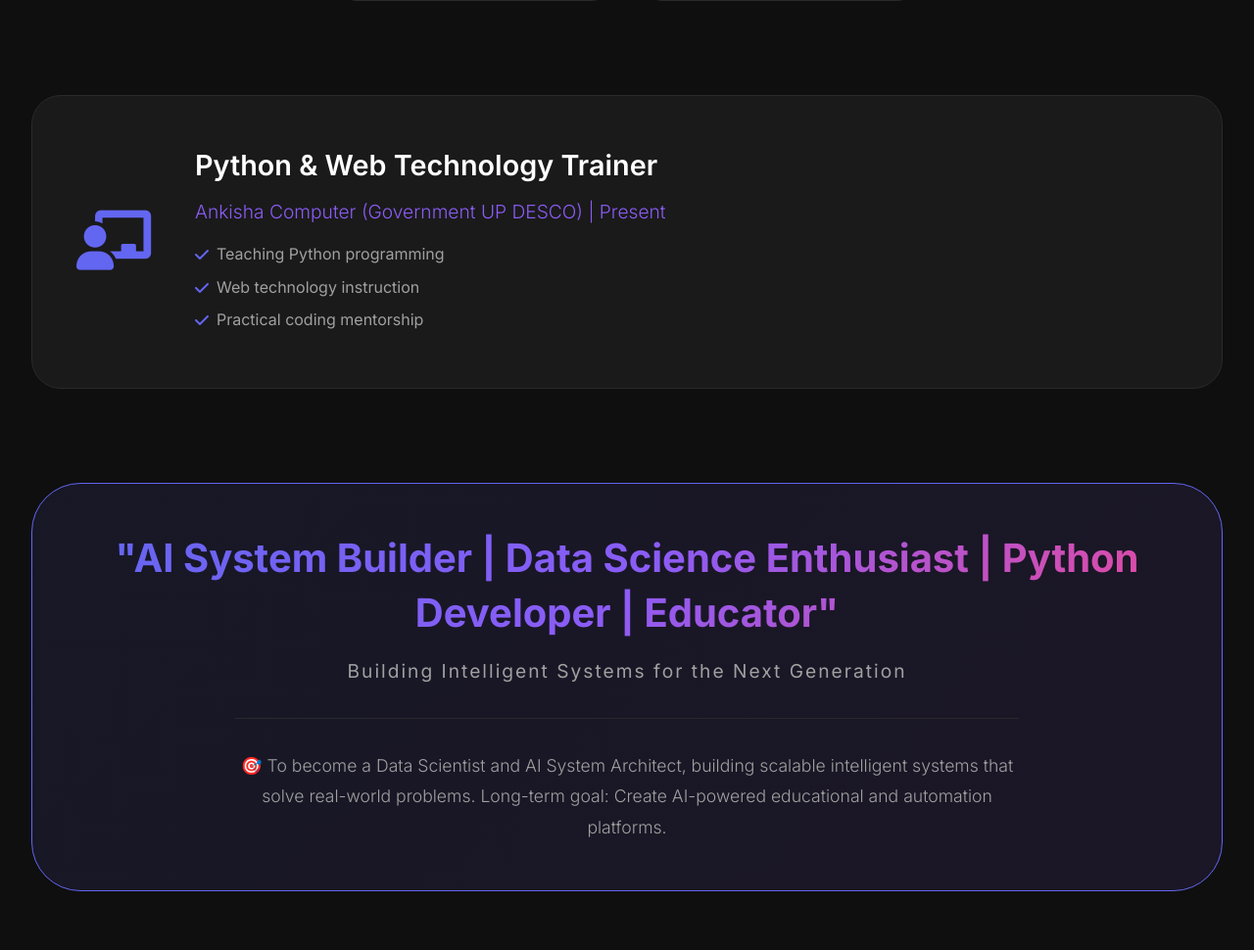
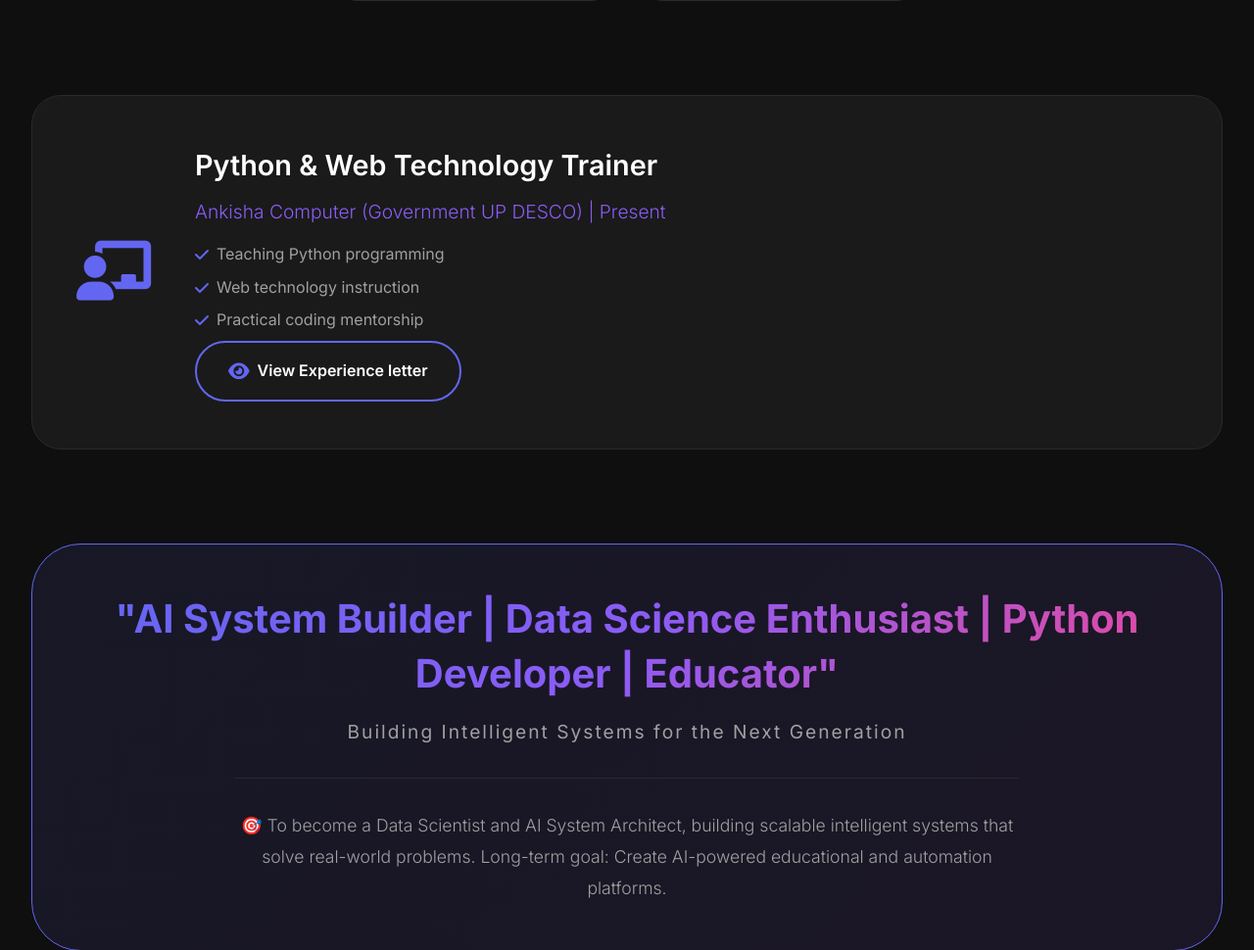
Before and after one commit to udayjaiswal/uday-portfolio, a Django app: page / in a window 1280 px wide. Shown: the part 4410-5380 px from the top of the page at 98% size. Run offline with Django 5.2, Linux system fonts and the light colour scheme.

Commit message:
Update portfolio: added resume and certificates section

```diff
--- a/main/templates/main/index.html
+++ b/main/templates/main/index.html
@@ -313,10 +313,10 @@
             <h3>Download My Resume</h3>
             <p>Get a detailed overview of my education, skills, experience, and achievements in one PDF.</p>
             <div class="resume-buttons">
-                <a href="#" class="btn btn-primary resume-btn" target="_blank">
+                <a href="/static/files/Uday Jaiswal - Resume.pdf" class="btn btn-primary resume-btn" target="_blank">
                     <i class="fas fa-download"></i> Download Resume
                 </a>
-                <a href="#" class="btn btn-secondary resume-btn" target="_blank">
+                <a href="/static/files/Uday Jaiswal - Resume.pdf" class="btn btn-secondary resume-btn" target="_blank">
                     <i class="fas fa-eye"></i> View Online
                 </a>
             </div>
@@ -328,7 +328,7 @@
             <h2 class="section-title">Latest Certifications</h2>
 
             <div class="certs-grid">
-                <a href="#" class="cert-card-link" target="_blank">
+                <a href="/static/files/hp.pdf" class="cert-card-link" target="_blank">
                     <div class="cert-card">
                         <div class="cert-icon"><i class="fas fa-certificate"></i></div>
                         <div class="cert-content">
@@ -339,7 +339,7 @@
                     </div>
                 </a>
 
-                <a href="#" class="cert-card-link" target="_blank">
+                <a href="/static/files/deloite.pdf" class="cert-card-link" target="_blank">
                     <div class="cert-card">
                         <div class="cert-icon"><i class="fas fa-briefcase"></i></div>
                         <div class="cert-content">
@@ -350,7 +350,7 @@
                     </div>
                 </a>
 
-                <a href="#" class="cert-card-link" target="_blank">
+                <a href="/static/files/cursera.pdf" class="cert-card-link" target="_blank">
                     <div class="cert-card">
                         <div class="cert-icon"><i class="fas fa-shield-alt"></i></div>
                         <div class="cert-content">
@@ -361,7 +361,7 @@
                     </div>
                 </a>
 
-                <a href="#" class="cert-card-link" target="_blank">
+                <a href="/static/files/PACS-Uday Jaiswal.pdf" class="cert-card-link" target="_blank">
                     <div class="cert-card">
                         <div class="cert-icon"><i class="fas fa-laptop-code"></i></div>
                         <div class="cert-content">
@@ -384,6 +384,9 @@
                     <p><i class="fas fa-check"></i> Teaching Python programming</p>
                     <p><i class="fas fa-check"></i> Web technology instruction</p>
                     <p><i class="fas fa-check"></i> Practical coding mentorship</p>
+                    <a href="/static/files/ankisha.pdf" class="btn btn-secondary resume-btn" target="_blank">
+                    <i class="fas fa-eye"></i> View Experience letter
+                </a>
                 </div>
             </div>
         </div>
```
Also changed, not shown: 6 other files.
